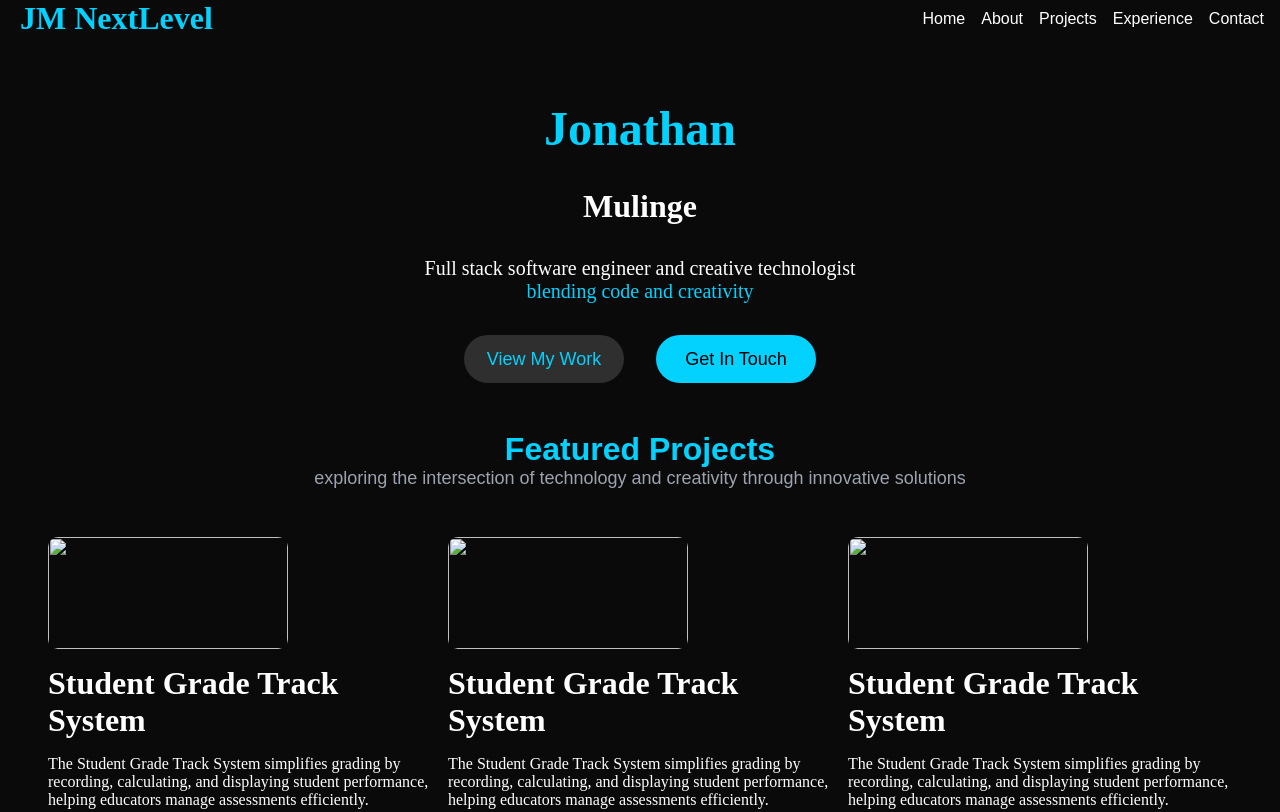
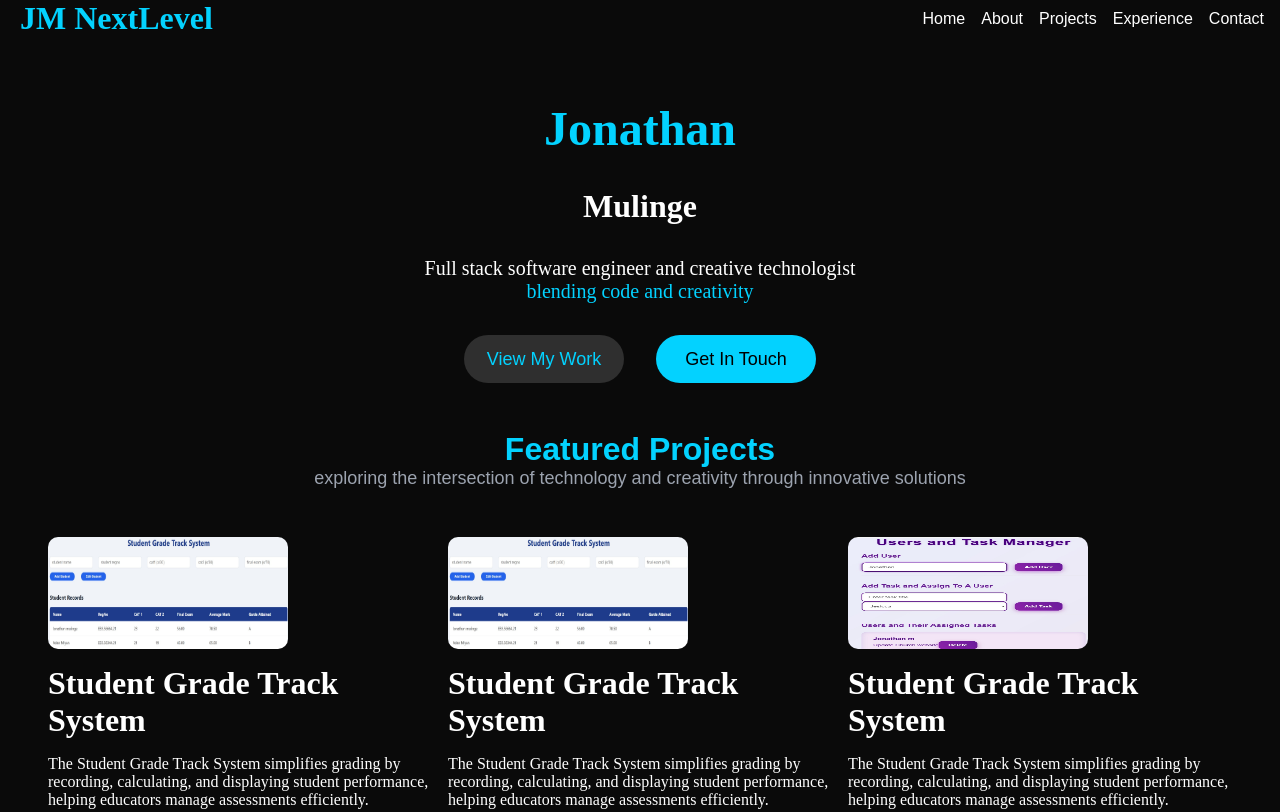
Before and after one commit to jonesmulinge2001/JonathanPortfolio, a website: page index.html in a window 1280 px wide. Shown: the top 812 px of the page. Drawn offline with Linux system fonts and the light colour scheme.

Commit message:
Completed the landing page

```diff
--- a/index.html
+++ b/index.html
@@ -39,19 +39,19 @@
             </div>
             <div class="projects">
                 <div class="project">
-                    <img src="/public/grade.jpg" alt="">
+                    <img src="/images/grade.jpg" alt="">
                     <h1>Student Grade Track System</h1>
                     <p>The Student Grade Track System simplifies grading by recording, calculating, and displaying student performance, helping educators manage assessments efficiently.
                     </p>
                 </div>
                 <div class="project">
-                    <img src="/public/grade.jpg" alt="">
+                    <img src="/images/grade.jpg" alt="">
                     <h1>Student Grade Track System</h1>
                     <p>The Student Grade Track System simplifies grading by recording, calculating, and displaying student performance, helping educators manage assessments efficiently.
                     </p>
                 </div>
                 <div class="project">
-                    <img src="/public/grade.jpg" alt="">
+                    <img src="/images/task.jpg" alt="">
                     <h1>Student Grade Track System</h1>
                     <p>The Student Grade Track System simplifies grading by recording, calculating, and displaying student performance, helping educators manage assessments efficiently.
                     </p>
```
